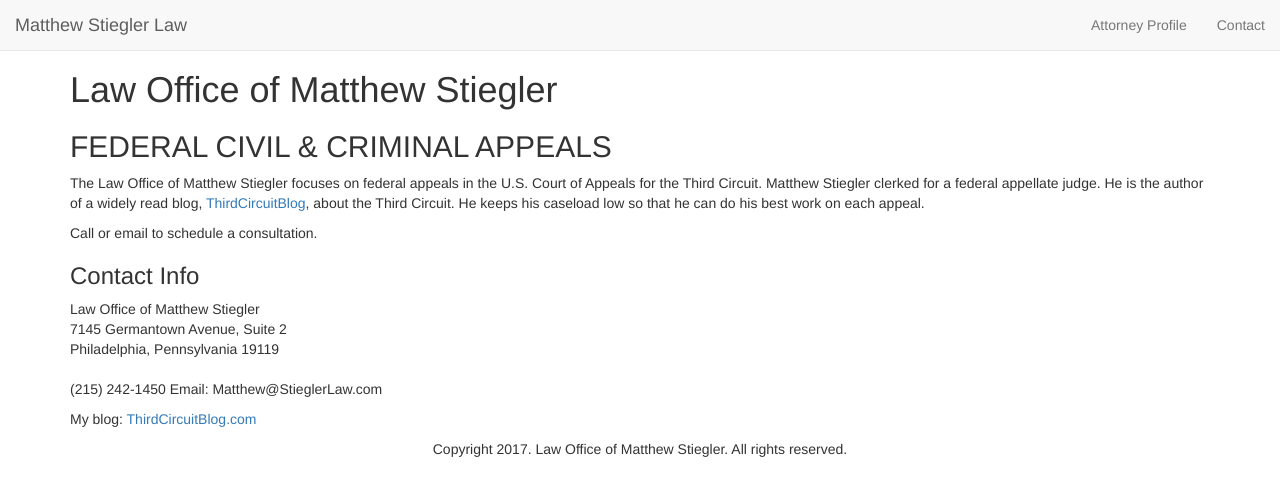
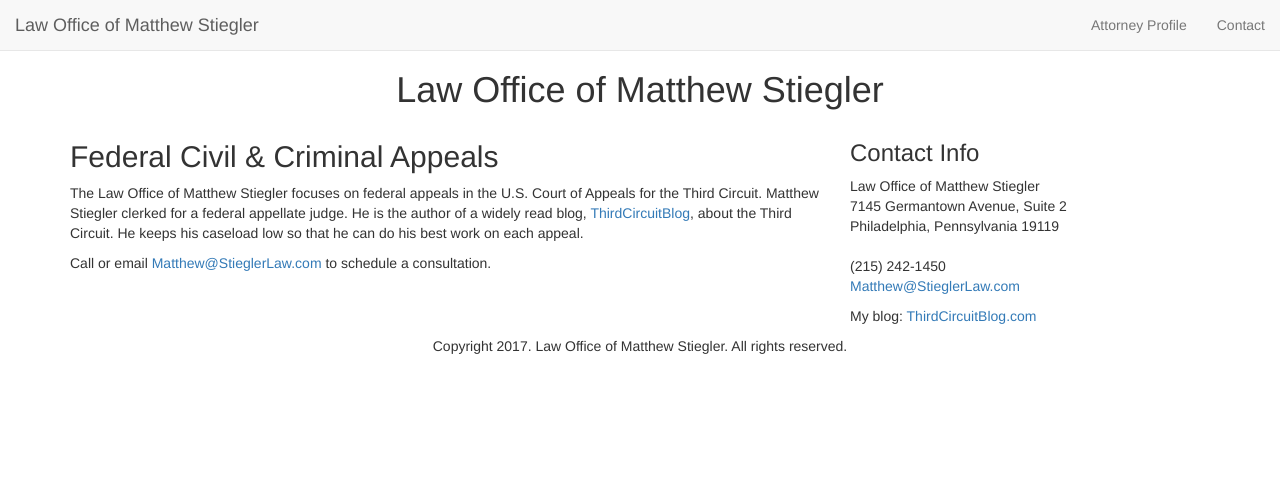
Before and after one commit to L-Hunter/stiegler-law, a plain HTML site: page index.html in a window 1280 px wide. Drawn offline with nearby package versions, Linux system fonts and the light colour scheme.

Commit message:
adds layout

```diff
--- a/index.html
+++ b/index.html
@@ -17,7 +17,7 @@
 						<span class="icon-bar"></span>
 						<span class="icon-bar"></span>
 					</button>
-					<a class="navbar-brand" href="index.html">Matthew Stiegler Law</a>
+					<a class="navbar-brand" href="index.html">Law Office of Matthew Stiegler</a>
 				</div>
 				<div class="collapse navbar-collapse" id="bs-example-navbar-collapse-1">
 					<ul class="nav navbar-nav navbar-right">
@@ -30,14 +30,20 @@
 	</header>
 
 	<div class="container">
-			<h1>Law Office of Matthew Stiegler</h1>
-			<h2>FEDERAL CIVIL &amp; CRIMINAL APPEALS</h2>
+		<div class="row">
+			<h1 class="text-center">Law Office of Matthew Stiegler</h1>
+		</div>
+		<div class="row">
+			<div class="col-sm-8">
 			<main>
+				<h2>Federal Civil &amp; Criminal Appeals</h2>
 				<p>The Law Office of Matthew Stiegler focuses on federal appeals in the U.S. Court of Appeals for the Third Circuit. Matthew Stiegler clerked for a federal appellate judge. He is the author of a widely read blog, <a href="http://thirdcircuitblog.com/">ThirdCircuitBlog</a>, about the Third Circuit. He keeps his caseload low so that he can do his best work on each appeal.</p>
 
-			<p>Call or email to schedule a consultation.</p>
+				<p>Call or email <a href="mailto:Matthew@StieglerLaw.com">Matthew@StieglerLaw.com</a> to schedule a consultation.</p>
 			</main>
+			</div>
 
+			<div class="col-sm-4">
 				<aside>
 					<h3>Contact Info</h3>
 
@@ -46,10 +52,12 @@
 					Philadelphia, Pennsylvania 19119
 					</address>
 
-			(215) 242-1450
-			Email: Matthew@StieglerLaw.com</p>
+					<p>(215) 242-1450<br>
+					<a href="mailto:Matthew@StieglerLaw.com">Matthew@StieglerLaw.com</a></p>
 					<p>My blog: <a href="http://thirdcircuitblog.com/">ThirdCircuitBlog.com</a></p>
 				</aside>
+			</div>
+		</div>
 	</div>
 
 	<footer class="container-fluid text-center">Copyright 2017. Law Office of Matthew Stiegler. All rights reserved.</footer>
```
Also changed, not shown: attorney-profile.html (+11 -2 lines), contact.html (+11 -2 lines). Lines whose indentation alone changed are shown as unchanged.
